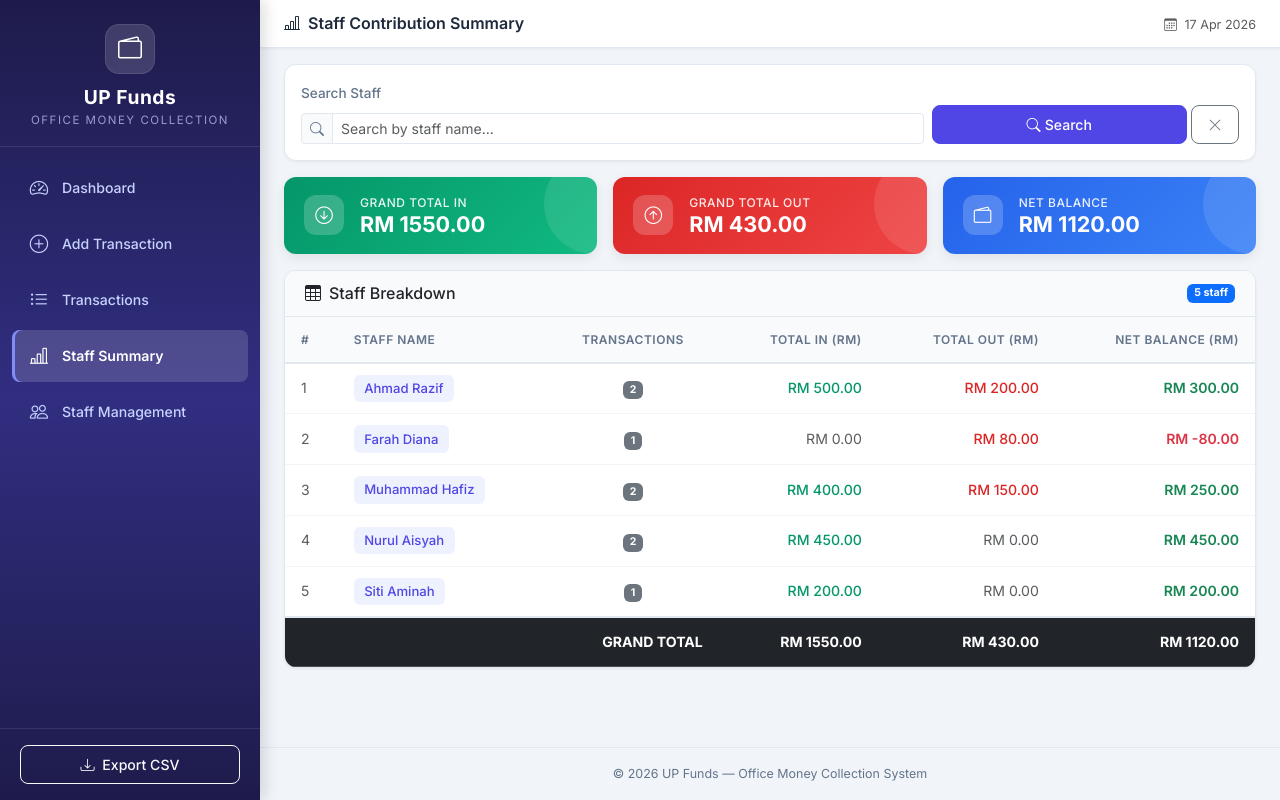
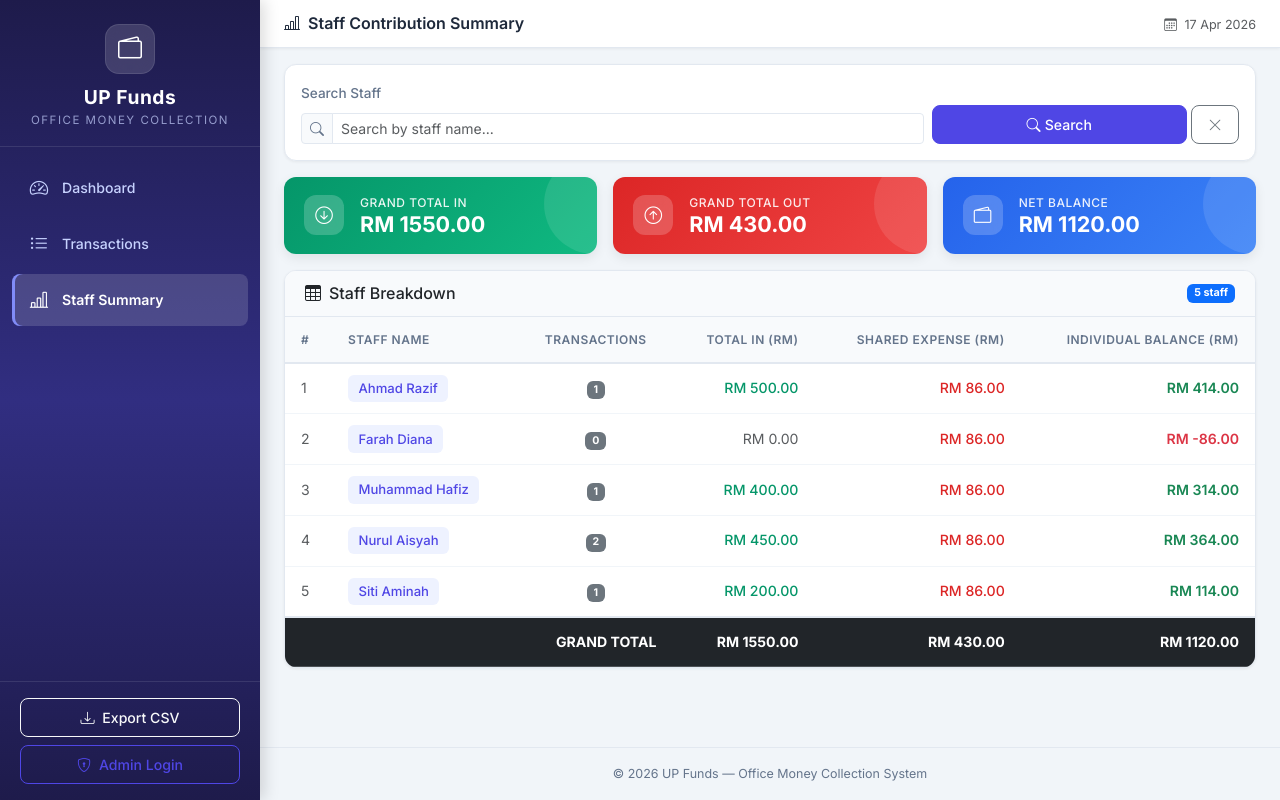
Before and after one commit to syarief02/UP_Funds, a Flask app: page /summary in a window 1280 px wide. Run offline with Flask 3, Linux system fonts and the light colour scheme; data comes from the database, SQL or seed files in the repository; both versions use the stored data as it was after the commit.

Commit message:
feat: add user authentication, role-based access control, and update financial reporting logic

```diff
--- a/app.py
+++ b/app.py
@@ -16,23 +16,74 @@ Run this file to start the web server:
 
 from flask import (
     Flask, render_template, request, redirect,
-    url_for, flash, jsonify, Response
+    url_for, flash, jsonify, Response, session
 )
 from database import get_db_connection, init_db, seed_data
 from datetime import date, datetime
 import csv
 import io
+from functools import wraps
+from werkzeug.security import check_password_hash
 
 # Create the Flask app
 app = Flask(__name__)
 app.secret_key = 'up-funds-secret-key-2026'  # Required for flash messages
 
 
-# Make current datetime available in all templates
+# Make current datetime and user role available in all templates
 @app.context_processor
 def inject_now():
-    """Inject current datetime into every template for the topbar date display."""
-    return {'now': datetime.now()}
+    """Inject current datetime and admin status into every template."""
+    is_admin = session.get('role') == 'admin'
+    return {'now': datetime.now(), 'is_admin': is_admin}
+
+# --- Authentication Decorator ---
+def admin_required(f):
+    @wraps(f)
+    def decorated_function(*args, **kwargs):
+        if session.get('role') != 'admin':
+            flash('Admin access is required to view this page.', 'danger')
+            return redirect(url_for('login', next=request.url))
+        return f(*args, **kwargs)
+    return decorated_function
+
+# ============================================================
+# AUTHENTICATION
+# ============================================================
+@app.route('/login', methods=['GET', 'POST'])
+def login():
+    """Admin login page."""
+    if session.get('role') == 'admin':
+        return redirect(url_for('dashboard'))
+
+    if request.method == 'POST':
+        username = request.form.get('username', '').strip()
+        password = request.form.get('password', '')
+
+        conn = get_db_connection()
+        user = conn.execute('SELECT * FROM users WHERE username = ?', (username,)).fetchone()
+        conn.close()
+
+        if user and check_password_hash(user['password_hash'], password):
+            session['user_id'] = user['id']
+            session['username'] = user['username']
+            session['role'] = user['role']
+            flash('Logged in successfully!', 'success')
+
+            # Redirect back to where they came from, or dashboard
+            next_page = request.args.get('next')
+            return redirect(next_page or url_for('dashboard'))
+        else:
+            flash('Invalid username or password.', 'danger')
+
+    return render_template('login.html')
+
+@app.route('/logout')
+def logout():
+    """Logout the user."""
+    session.clear()
+    flash('You have been logged out.', 'info')
+    return redirect(url_for('dashboard'))
 
 
 # ============================================================
@@ -156,6 +207,7 @@ def transactions():
 
 
 @app.route('/transactions/add', methods=['GET', 'POST'])
+@admin_required
 def add_transaction():
     """Show the add transaction form and handle form submission."""
     conn = get_db_connection()
@@ -228,6 +280,7 @@ def add_transaction():
 
 
 @app.route('/transactions/edit/<int:id>', methods=['GET', 'POST'])
+@admin_required
 def edit_transaction(id):
     """Edit an existing transaction."""
     conn = get_db_connection()
@@ -309,6 +362,7 @@ def edit_transaction(id):
 
 
 @app.route('/transactions/delete/<int:id>', methods=['POST'])
+@admin_required
 def delete_transaction(id):
     """Delete a transaction."""
     conn = get_db_connection()
@@ -330,14 +384,27 @@ def staff_summary():
 
     search_query = request.args.get('search', '')
 
+    # Calculate global grand totals first
+    global_totals = conn.execute('''
+        SELECT
+            COALESCE(SUM(amount_in), 0) as total_in,
+            COALESCE(SUM(amount_out), 0) as total_out
+        FROM cash_records
+    ''').fetchone()
+    grand_total_in = global_totals['total_in']
+    grand_total_out = global_totals['total_out']
+    grand_balance = grand_total_in - grand_total_out
+
+    # Calculate shared expense
+    total_staff = conn.execute('SELECT COUNT(*) as count FROM staff').fetchone()['count']
+    shared_expense = grand_total_out / total_staff if total_staff > 0 else 0
+
     query = '''
         SELECT
             s.id,
             s.name,
             COALESCE(SUM(cr.amount_in), 0) as total_in,
-            COALESCE(SUM(cr.amount_out), 0) as total_out,
-            COALESCE(SUM(cr.amount_in), 0) - COALESCE(SUM(cr.amount_out), 0) as net_balance,
-            COUNT(cr.id) as transaction_count
+            COUNT(CASE WHEN cr.amount_in > 0 THEN cr.id END) as transaction_count
         FROM staff s
         LEFT JOIN cash_records cr ON s.id = cr.staff_id
     '''
@@ -349,12 +416,18 @@ def staff_summary():
 
     query += ' GROUP BY s.id, s.name ORDER BY s.name'
 
-    summary = conn.execute(query, params).fetchall()
+    summary_raw = conn.execute(query, params).fetchall()
 
-    # Calculate grand totals
-    grand_total_in = sum(row['total_in'] for row in summary)
-    grand_total_out = sum(row['total_out'] for row in summary)
-    grand_balance = grand_total_in - grand_total_out
+    # Build the final summary list with shared expenses
+    summary = []
+    for row in summary_raw:
+        summary.append({
+            'name': row['name'],
+            'transaction_count': row['transaction_count'],
+            'total_in': row['total_in'],
+            'shared_expense': shared_expense,
+            'net_balance': row['total_in'] - shared_expense
+        })
 
     conn.close()
 
@@ -370,6 +443,7 @@ def staff_summary():
 # STAFF MANAGEMENT - CRUD for staff
 # ============================================================
 @app.route('/staff')
+@admin_required
 def staff_list():
     """Show all staff members."""
     conn = get_db_connection()
@@ -388,6 +462,7 @@ def staff_list():
 
 
 @app.route('/staff/add', methods=['POST'])
+@admin_required
 def add_staff():
     """Add a new staff member."""
     name = request.form.get('name', '').strip()
@@ -414,6 +489,7 @@ def add_staff():
 
 
 @app.route('/staff/add-ajax', methods=['POST'])
+@admin_required
 def add_staff_ajax():
     """
     Add a new staff member via AJAX (from the transaction form).
@@ -450,6 +526,7 @@ def add_staff_ajax():
 
 
 @app.route('/staff/edit/<int:id>', methods=['POST'])
+@admin_required
 def edit_staff(id):
     """Edit a staff member's name."""
     name = request.form.get('name', '').strip()
@@ -479,6 +556,7 @@ def edit_staff(id):
 
 
 @app.route('/staff/delete/<int:id>', methods=['POST'])
+@admin_required
 def delete_staff(id):
     """Delete a staff member (only if no transactions are linked)."""
     conn = get_db_connection()
--- a/database.py
+++ b/database.py
@@ -13,6 +13,7 @@ The database file (office_money.db) is stored in the project root folder.
 import sqlite3
 import os
 from datetime import datetime, date, timedelta
+from werkzeug.security import generate_password_hash
 
 # Path to the SQLite database file (in the same folder as this script)
 DATABASE_PATH = os.path.join(os.path.dirname(os.path.abspath(__file__)), 'office_money.db')
@@ -44,6 +45,17 @@ def init_db():
         CREATE TABLE IF NOT EXISTS staff (
             id INTEGER PRIMARY KEY AUTOINCREMENT,
             name TEXT NOT NULL UNIQUE,
+            created_at TIMESTAMP DEFAULT CURRENT_TIMESTAMP
+        )
+    ''')
+
+    # Create the 'users' table for authentication
+    cursor.execute('''
+        CREATE TABLE IF NOT EXISTS users (
+            id INTEGER PRIMARY KEY AUTOINCREMENT,
+            username TEXT NOT NULL UNIQUE,
+            password_hash TEXT NOT NULL,
+            role TEXT DEFAULT 'user',
             created_at TIMESTAMP DEFAULT CURRENT_TIMESTAMP
         )
     ''')
@@ -83,6 +95,14 @@ def seed_data():
         print("[DB] Data already exists. Skipping seed.")
         return
 
+    # --- Insert default Admin user ---
+    # Username: admin, Password: admin123
+    admin_password_hash = generate_password_hash('admin123')
+    cursor.execute(
+        "INSERT INTO users (username, password_hash, role) VALUES (?, ?, ?)",
+        ('admin', admin_password_hash, 'admin')
+    )
+
     # --- Insert sample staff members ---
     sample_staff = [
         ('Ahmad Razif',),
--- a/templates/base.html
+++ b/templates/base.html
@@ -47,6 +47,7 @@
                     <span>Dashboard</span>
                 </a>
             </li>
+            {% if is_admin %}
             <li class="nav-item">
                 <a href="{{ url_for('add_transaction') }}"
                    class="nav-link {% if request.endpoint == 'add_transaction' %}active{% endif %}">
@@ -54,6 +55,7 @@
                     <span>Add Transaction</span>
                 </a>
             </li>
+            {% endif %}
             <li class="nav-item">
                 <a href="{{ url_for('transactions') }}"
                    class="nav-link {% if request.endpoint == 'transactions' %}active{% endif %}">
@@ -68,6 +70,7 @@
                     <span>Staff Summary</span>
                 </a>
             </li>
+            {% if is_admin %}
             <li class="nav-item">
                 <a href="{{ url_for('staff_list') }}"
                    class="nav-link {% if request.endpoint == 'staff_list' %}active{% endif %}">
@@ -75,12 +78,22 @@
                     <span>Staff Management</span>
                 </a>
             </li>
+            {% endif %}
         </ul>
 
         <div class="sidebar-footer">
-            <a href="{{ url_for('export_csv') }}" class="btn btn-outline-light btn-sm w-100">
+            <a href="{{ url_for('export_csv') }}" class="btn btn-outline-light btn-sm w-100 mb-2">
                 <i class="bi bi-download me-1"></i> Export CSV
             </a>
+            {% if is_admin %}
+                <a href="{{ url_for('logout') }}" class="btn btn-outline-danger btn-sm w-100">
+                    <i class="bi bi-box-arrow-left me-1"></i> Logout
+                </a>
+            {% else %}
+                <a href="{{ url_for('login') }}" class="btn btn-outline-primary btn-sm w-100">
+                    <i class="bi bi-shield-lock me-1"></i> Admin Login
+                </a>
+            {% endif %}
         </div>
     </nav>
 
--- a/templates/dashboard.html
+++ b/templates/dashboard.html
@@ -119,7 +119,9 @@
                 <div class="empty-state">
                     <i class="bi bi-inbox"></i>
                     <p>No transactions yet</p>
+                    {% if is_admin %}
                     <a href="{{ url_for('add_transaction') }}" class="btn btn-primary btn-sm">Add First Transaction</a>
+                    {% endif %}
                 </div>
                 {% endif %}
             </div>
--- a/templates/summary.html
+++ b/templates/summary.html
@@ -90,8 +90,8 @@
                         <th>Staff Name</th>
                         <th class="text-center">Transactions</th>
                         <th class="text-end">Total In (RM)</th>
-                        <th class="text-end">Total Out (RM)</th>
-                        <th class="text-end">Net Balance (RM)</th>
+                        <th class="text-end">Shared Expense (RM)</th>
+                        <th class="text-end">Individual Balance (RM)</th>
                     </tr>
                 </thead>
                 <tbody>
@@ -112,8 +112,8 @@
                             {% endif %}
                         </td>
                         <td class="text-end">
-                            {% if row['total_out'] > 0 %}
-                                <span class="amount-out">RM {{ "%.2f"|format(row['total_out']) }}</span>
+                            {% if row['shared_expense'] > 0 %}
+                                <span class="amount-out">RM {{ "%.2f"|format(row['shared_expense']) }}</span>
                             {% else %}
                                 <span class="text-muted">RM 0.00</span>
                             {% endif %}
@@ -143,7 +143,9 @@
             {% if search_query %}
                 <a href="{{ url_for('staff_summary') }}" class="btn btn-outline-primary btn-sm">Clear Search</a>
             {% else %}
+                {% if is_admin %}
                 <a href="{{ url_for('staff_list') }}" class="btn btn-primary btn-sm">Add Staff</a>
+                {% endif %}
             {% endif %}
         </div>
         {% endif %}
```
Also changed, not shown: templates/login.html (added, +48 -0 lines), templates/transactions.html (+8 -0 lines), office_money.db.
